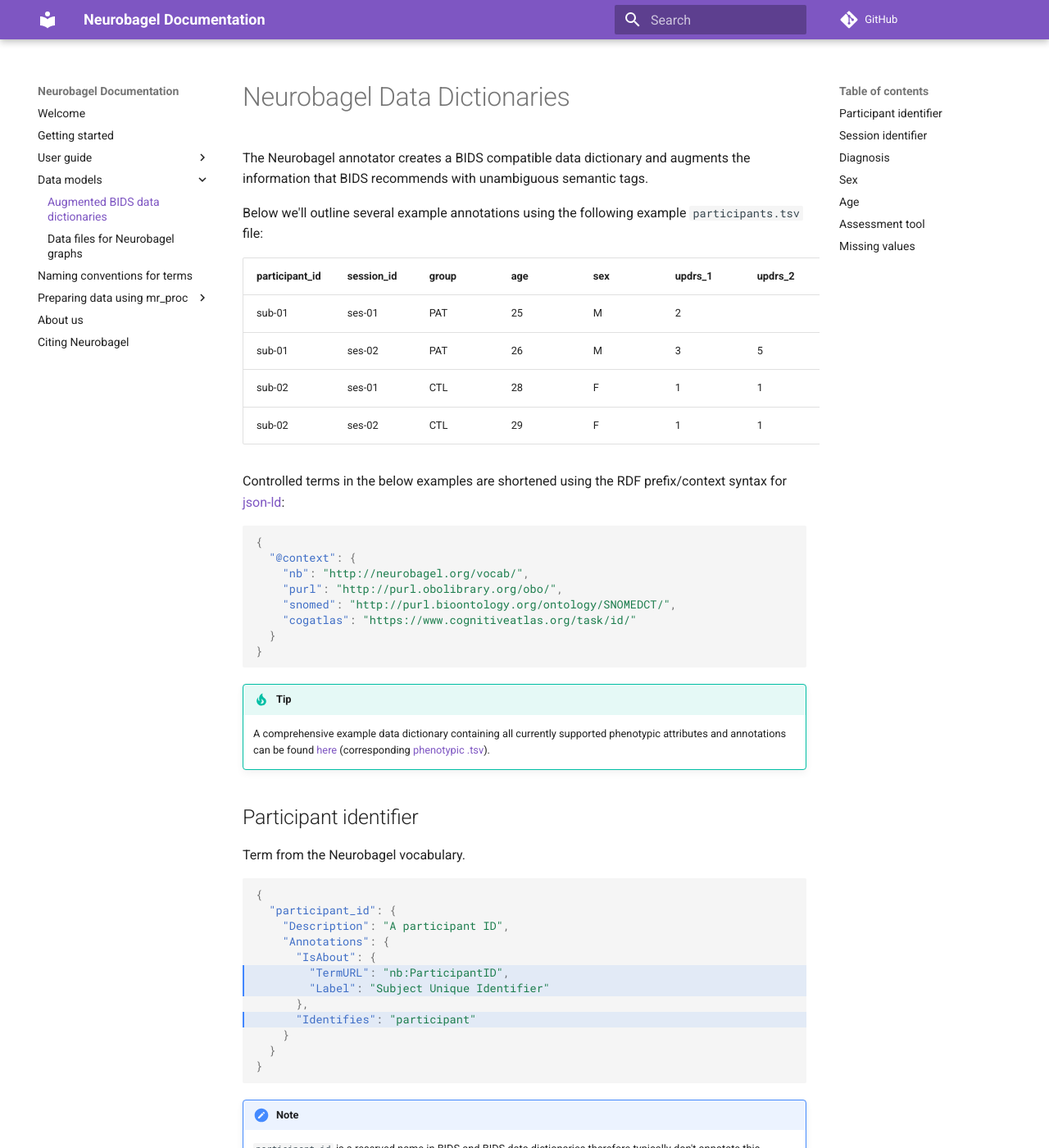
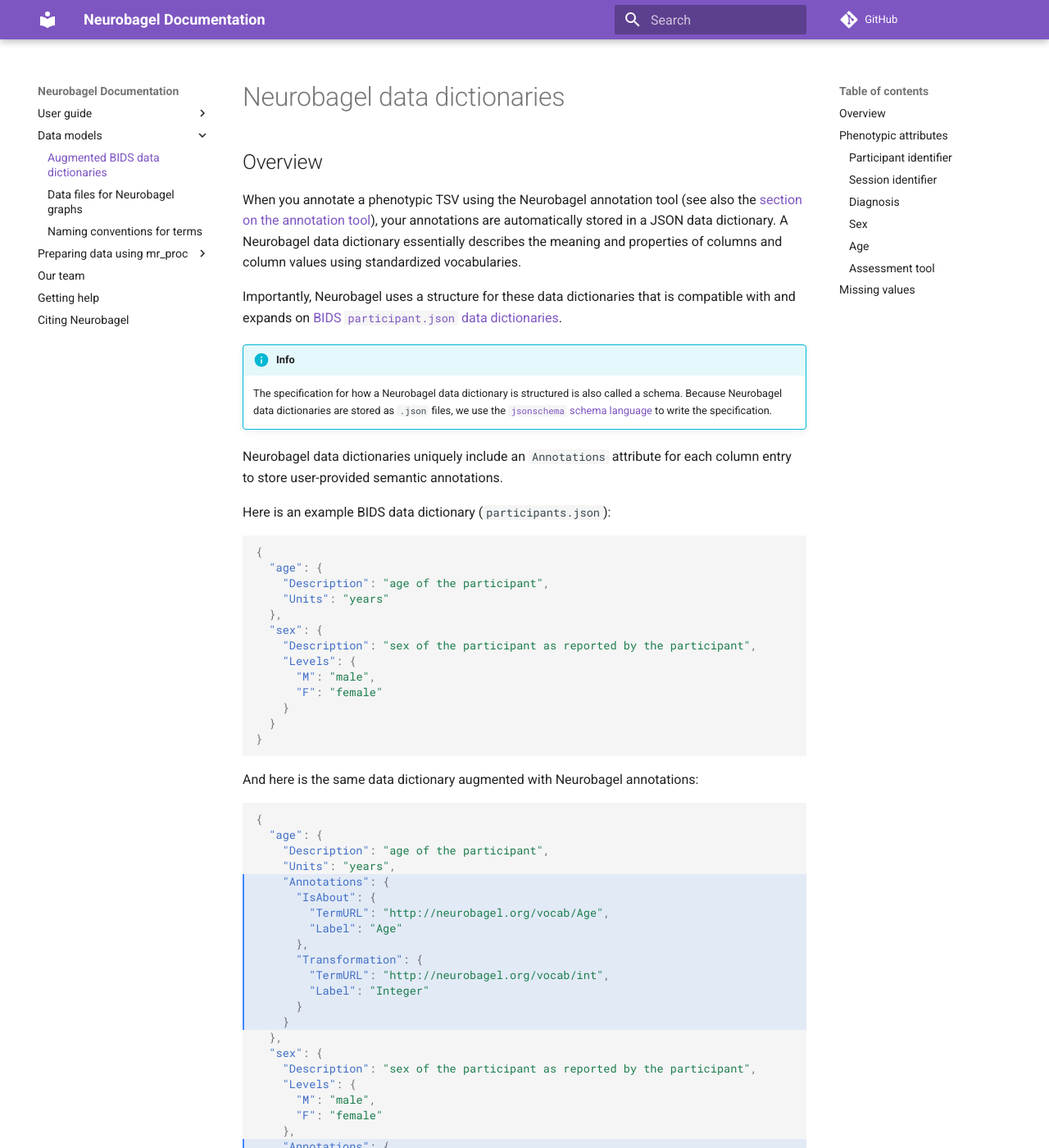
Before and after one commit to neurobagel/documentation, an MkDocs documentation site: the page built from docs/dictionaries.md, in a window 1280 px wide and 1400 px high. Shown: the whole window at 82% size. Built offline with MkDocs 1.6.1 and Material for MkDocs 9.7.7, drawn with Linux system fonts in a browser that asks for light colours; comment, search, counter and statistics services are not loaded; some of the changed text lies outside the part shown.

Commit message:
Update data model descriptions and regroup pages (#45)
* update content of data model pages

* update page groups

* create separate getting help page

````diff
--- a/docs/dictionaries.md
+++ b/docs/dictionaries.md
@@ -1,8 +1,103 @@
-# Neurobagel Data Dictionaries
+# Neurobagel data dictionaries
 
-The Neurobagel annotator creates a BIDS compatible data dictionary
-and augments the information that BIDS recommends with
-unambiguous semantic tags.
+## Overview
+When you annotate a phenotypic TSV using the Neurobagel annotation tool
+(see also the [section on the annotation tool](annotation_tool.md)),
+your annotations are automatically stored in a JSON data dictionary.
+A Neurobagel data dictionary essentially describes the meaning and properties of columns and column values
+using standardized vocabularies.
+
+Importantly, Neurobagel uses a structure for these data dictionaries that is compatible
+with and expands on
+[BIDS `participant.json` data dictionaries](https://bids-specification.readthedocs.io/en/stable/03-modality-agnostic-files.html#participants-file).
+
+!!! info
+    The specification for how a Neurobagel data dictionary is structured
+    is also called a schema.
+    Because Neurobagel data dictionaries are stored as `.json` files,
+    we use the [`jsonschema` schema language](https://json-schema.org/)
+    to write the specification.
+
+Neurobagel data dictionaries uniquely include an `Annotations` attribute
+for each column entry to store user-provided semantic annotations.
+
+Here is an example BIDS data dictionary (`participants.json`):
+
+```json
+{
+  "age": {
+    "Description": "age of the participant",
+    "Units": "years"
+  },
+  "sex": {
+    "Description": "sex of the participant as reported by the participant",
+    "Levels": {
+      "M": "male",
+      "F": "female"
+    }
+  }
+}
+```
+
+And here is the same data dictionary augmented with Neurobagel annotations:
+
+```json hl_lines="5-14 22-41"
+{
+  "age": {
+    "Description": "age of the participant",
+    "Units": "years",
+    "Annotations": {
+      "IsAbout": {
+        "TermURL": "http://neurobagel.org/vocab/Age",
+        "Label": "Age"
+      },
+      "Transformation": {
+        "TermURL": "http://neurobagel.org/vocab/int",
+        "Label": "Integer"
+      }
+    }
+  },
+  "sex": {
+    "Description": "sex of the participant as reported by the participant",
+    "Levels": {
+      "M": "male",
+      "F": "female"
+    },
+    "Annotations": {
+      "IsAbout": {
+        "TermURL": "http://neurobagel.org/vocab/Sex",
+        "Label": "Sex"
+      },
+      "Levels": {
+        "M": {
+          "TermURL": "http://purl.bioontology.org/ontology/SNOMEDCT/248153007",
+          "Label": "Male"
+        },
+        "F": {
+          "TermURL": "http://purl.bioontology.org/ontology/SNOMEDCT/248152002",
+          "Label": "Female"
+        }
+      },
+      "MissingValues": [
+        "",
+        " "
+      ]
+    }
+  }
+}
+```
+
+A custom Neurobagel namespace (URI: `http://neurobagel.org/vocab/`) is currently used for controlled terms that represent attribute classes modelled by Neurobagel, such as `"Age"` and `"Sex"`, even though these terms may have equivalents in other vocabularies used for annotation. For example, the following terms from the Neurobagel annotations above are conceptually equivalent to terms from the SNOMED CT namespace:
+
+| Neurobagel namespace term       | Equivalent external controlled vocabulary term                     |
+|---------------------------------|---------------------------------------------------------|
+| http://neurobagel.org/vocab/Age | http://purl.bioontology.org/ontology/SNOMEDCT/397669002 |
+| http://neurobagel.org/vocab/Sex | http://purl.bioontology.org/ontology/SNOMEDCT/184100006 |
+
+## Phenotypic attributes
+
+The Neurobagel annotation tool generates a data dictionary entry for a given column
+by augmenting the information recommended by BIDS with unambiguous semantic tags.
 
 Below we'll outline several example annotations using the following example `participants.tsv` file:
 
@@ -30,7 +125,7 @@
 !!! tip
     A comprehensive example data dictionary containing all currently supported phenotypic attributes and annotations can be found [here](https://github.com/neurobagel/bagel-cli/blob/main/bagel/tests/data/example_synthetic.json) (corresponding [phenotypic .tsv](https://github.com/neurobagel/bagel-cli/blob/main/bagel/tests/data/example_synthetic.tsv)).
 
-## Participant identifier
+### Participant identifier
 
 Term from the Neurobagel vocabulary.
 
@@ -65,7 +160,7 @@
     (e.g., participant or session IDs), and should have an informative string value
     describing the type/level of observation identified.
 
-## Session identifier
+### Session identifier
 
 Term from the Neurobagel vocabulary.
 
@@ -89,7 +184,7 @@
     Unlike the BIDS specification, Neurobagel supports a `participants.tsv`
     file with a `session_id` field.
 
-## Diagnosis
+### Diagnosis
 
 Terms from the [SNOMED-CT ontology](https://browser.ihtsdotools.org/) for clinical diagnosis.
 Terms from the National Cancer Institute Thesaurus for healthy control status.
@@ -130,7 +225,7 @@
     require a `Levels` key in their Neurobagel annotation.
     The Neurobagel "Levels" key is modeled after the BIDS "Levels" key for human readable descriptions.
 
-## Sex
+### Sex
 
 Terms are from the SNOMED-CT ontology, which has controlled terms aligning with BIDS `participants.tsv` descriptions for sex.  Below are the SNOMED terms for the sex values allowed by BIDS:
 
@@ -173,7 +268,7 @@
 The `IsAbout` relation uses a Neurobagel scoped term for `"Sex"` because
 this is a Neurobagel common data element.
 
-## Age
+### Age
 Neurobagel has a common data element for `"Age"` describing a continuous column.
 To ensure age values are represented as floats in Neurobagel graphs,
 Neurobagel encodes the relevant "heuristic" describing the value format for a given age column.
@@ -209,7 +304,7 @@
 }
 ```
 
-## Assessment tool
+### Assessment tool
 
 For assessment tools like cognitive tests or rating scales,
 Neurobagel encodes whether the tool was successfully completed.
--- a/mkdocs.yml
+++ b/mkdocs.yml
@@ -11,9 +11,8 @@
 
 # Page Navigation
 nav:
-  - Welcome: "index.md"
-  - Getting started: "start.md"
   - User guide:
+    - Overview: "overview.md"
     - Preparing data for annotation: "data_prep.md"
     - Annotating a dataset: "annotation_tool.md"
     - Generating harmonized subject-level metadata: "cli.md"
@@ -22,8 +21,8 @@
     - Running cohort queries: "query_tool.md"
   - Data models:
     - Augmented BIDS data dictionaries: "dictionaries.md"
-    - Data files for Neurobagel graphs: "datamodels.md"
-  - Naming conventions for terms: "term_naming_standards.md"
+    - Data files for Neurobagel graphs: "graph_data.md"
+    - Naming conventions for terms: "term_naming_standards.md"
   - Preparing data using mr_proc:
     - Overview: "mr_proc/overview.md"
     - Installation: "mr_proc/installation.md"
@@ -36,7 +35,8 @@
       - Pipeline specific instructions:
         - fmriprep: "mr_proc/workflow/proc_pipe/fmriprep.md"
         - mriqc: "mr_proc/workflow/proc_pipe/mriqc.md"
-  - About us: "about.md"
+  - Our team: "team.md"
+  - Getting help: "getting_help.md"
   - Citing Neurobagel: "cite.md"
 
 markdown_extensions:
````
Also changed, not shown: docs/datamodels.md (deleted, +0 -92 lines), docs/getting_help.md (added, +3 -0 lines), docs/graph_data.md (added, +28 -0 lines), docs/index.md (deleted, +0 -12 lines), docs/overview.md (renamed from docs/start.md), docs/team.md (renamed from docs/about.md).
